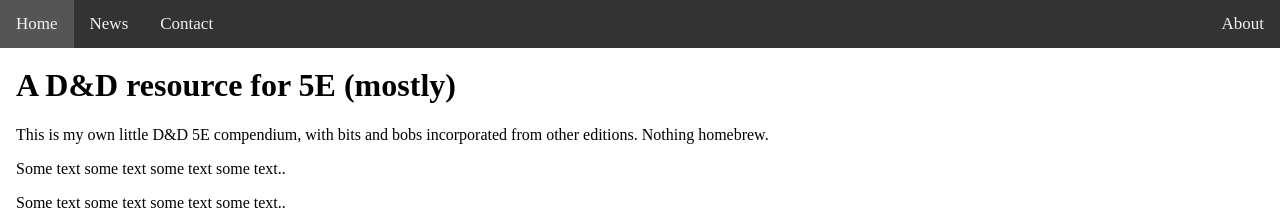
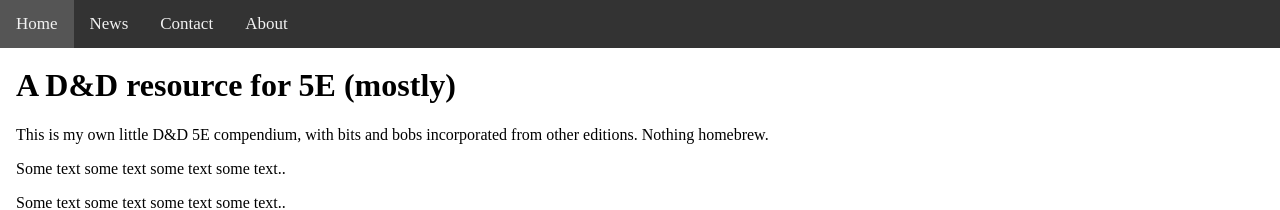
Before and after one commit to FluffsterDM/FluffsterDM.github.io, a Jekyll site: the page built from index.html, in a window 1280 px wide. Shown: the top 210 px of the page. Built offline with Jekyll 4.4.1, drawn with Linux system fonts in a browser that asks for light colours.

Commit message:
Update default.html

```diff
--- a/_layouts/default.html
+++ b/_layouts/default.html
@@ -47,7 +47,7 @@
 			  <a href="#home">Home</a>
 			  <a href="#news">News</a>
 			  <a href="#contact">Contact</a>
-			  <a style="float:right" href="#about">About</a>
+			  <a href="#about">About</a>
 			</div>
 
 			<div class="container">
```
